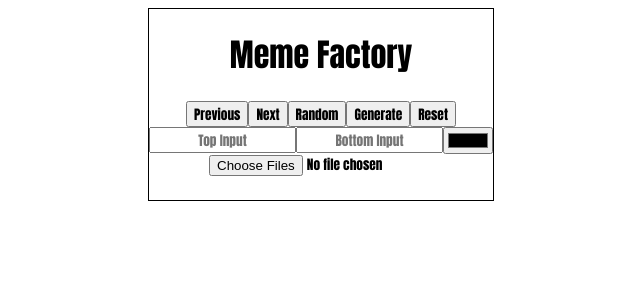
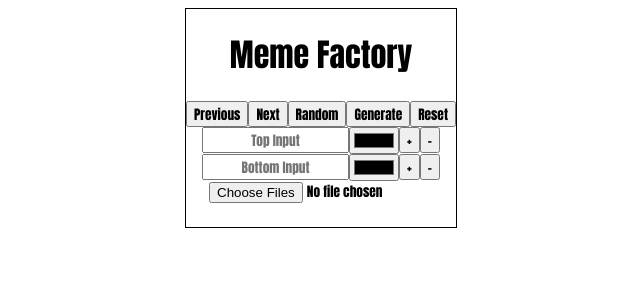
Before and after one commit to Elie-Soued/memeFactoryAngular, an Angular app: page / in a window 1280 px wide. Shown: the top 300 px of the page, without its empty margins (327-967 px from the left). Built offline with nearby package versions, Linux system fonts and the light colour scheme; no server answers.

Commit message:
Create separate Color inputs and Size Controls to the different inputs

```diff
--- a/src/app/components/image-holder/image-holder.component.html
+++ b/src/app/components/image-holder/image-holder.component.html
@@ -11,6 +11,8 @@
     </nav>
   </div>
 
+  <!--Upper Input Wrapper-->
+
   <div id="inputWrapper">
     <input
       type="text"
@@ -18,6 +20,22 @@
       placeholder="Top Input"
       [formControl]="upperInput"
     />
+
+    <div id="textColor">
+      <input
+        id="colorPicker"
+        type="color"
+        value="#FFFFFF"
+        [formControl]="upperColorInput"
+      />
+    </div>
+    <button (click)="increaseTextUpperSize()">+</button>
+    <button (click)="decreaseTextUpperSize()">-</button>
+  </div>
+
+  <!--Lower Input Wrapper-->
+
+  <div id="inputWrapper">
     <input
       type="text"
       id="BottomInput"
@@ -30,9 +48,11 @@
         id="colorPicker"
         type="color"
         value="#FFFFFF"
-        [formControl]="colorInput"
+        [formControl]="lowerColorInput"
       />
     </div>
+    <button (click)="increaseTextLowerSize()">+</button>
+    <button (click)="decreaseTextLowerSize()">-</button>
   </div>
 
   <input
@@ -46,10 +66,20 @@
   <div #centralImageDom id="imageWrapper">
     <img [src]="centralPicture" />
 
-    <div id="UpperInput" [style.color]="colorInput.value" cdkDrag>
+    <div
+      id="UpperInput"
+      [style.color]="upperColorInput.value"
+      [style.font-size.px]="fontSizeUpper"
+      cdkDrag
+    >
       {{ upperInput.value }}
     </div>
-    <div id="LowerInput" [style.color]="colorInput.value" cdkDrag>
+    <div
+      id="LowerInput"
+      [style.color]="lowerColorInput.value"
+      [style.font-size.px]="fontSizeLower"
+      cdkDrag
+    >
       {{ lowerInput.value }}
     </div>
   </div>
--- a/src/app/components/image-holder/image-holder.component.ts
+++ b/src/app/components/image-holder/image-holder.component.ts
@@ -1,4 +1,4 @@
-import { Component, OnInit } from '@angular/core';
+import { Component, OnInit, ViewChild } from '@angular/core';
 import { ImagesService } from '../../images.service';
 import { FormControl } from '@angular/forms';
 import { Image } from '../../image';
@@ -18,8 +18,11 @@ export class ImageHolderComponent implements OnInit {
   generatedImage?: string;
   upperInput = new FormControl('');
   lowerInput = new FormControl('');
-  colorInput = new FormControl('');
+  upperColorInput = new FormControl('');
+  lowerColorInput = new FormControl('');
   fileInput = new FormControl('');
+  fontSizeUpper: number = 15;
+  fontSizeLower: number = 15;
 
   constructor(
     private imageService: ImagesService,
@@ -89,4 +92,20 @@ export class ImageHolderComponent implements OnInit {
   reset = () => {
     this.generatedImage = '';
   };
+
+  increaseTextUpperSize = () => {
+    this.fontSizeUpper = this.fontSizeUpper + 1;
+  };
+
+  decreaseTextUpperSize = () => {
+    this.fontSizeUpper = this.fontSizeUpper - 1;
+  };
+
+  increaseTextLowerSize = () => {
+    this.fontSizeLower = this.fontSizeLower + 1;
+  };
+
+  decreaseTextLowerSize = () => {
+    this.fontSizeLower = this.fontSizeLower - 1;
+  };
 }
```
